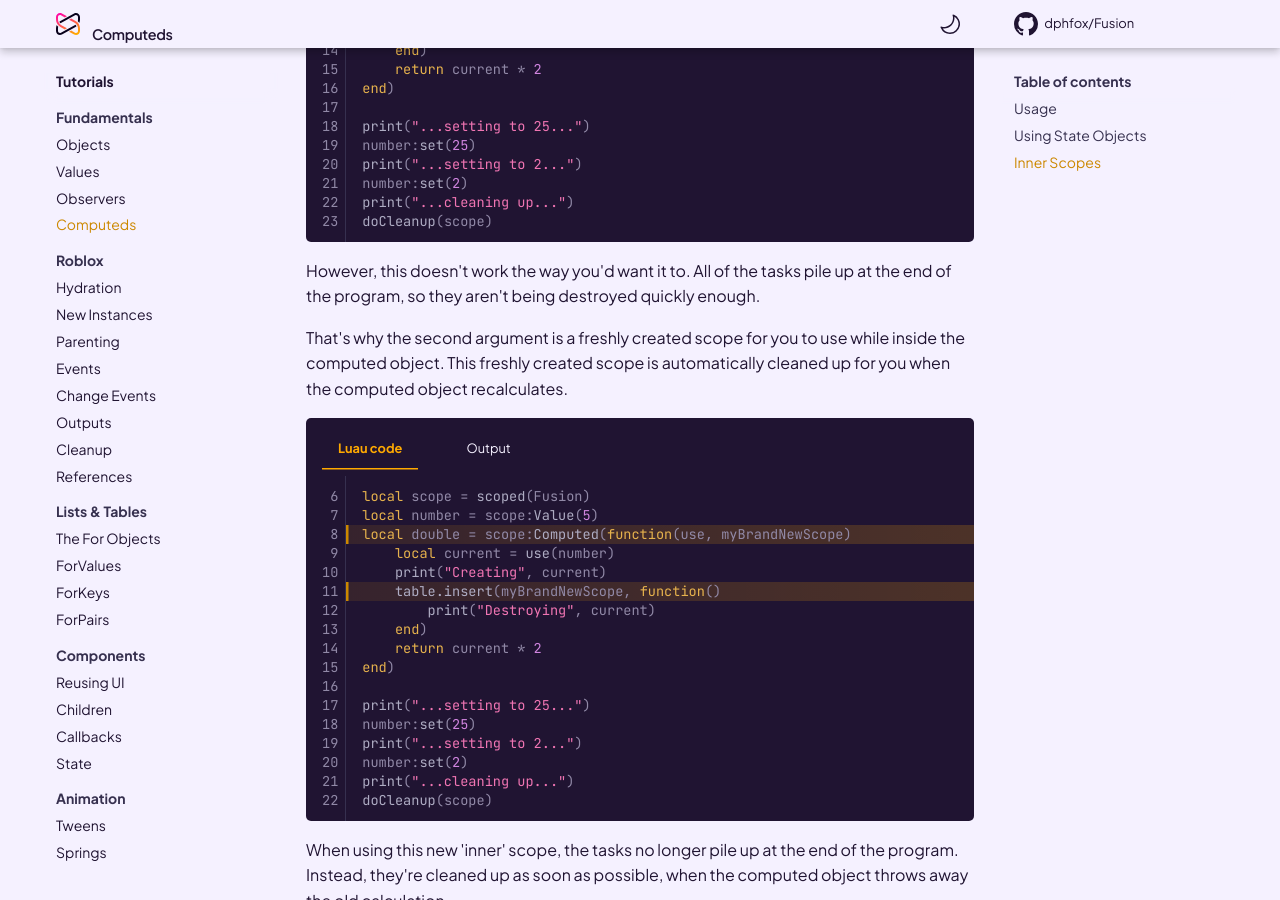
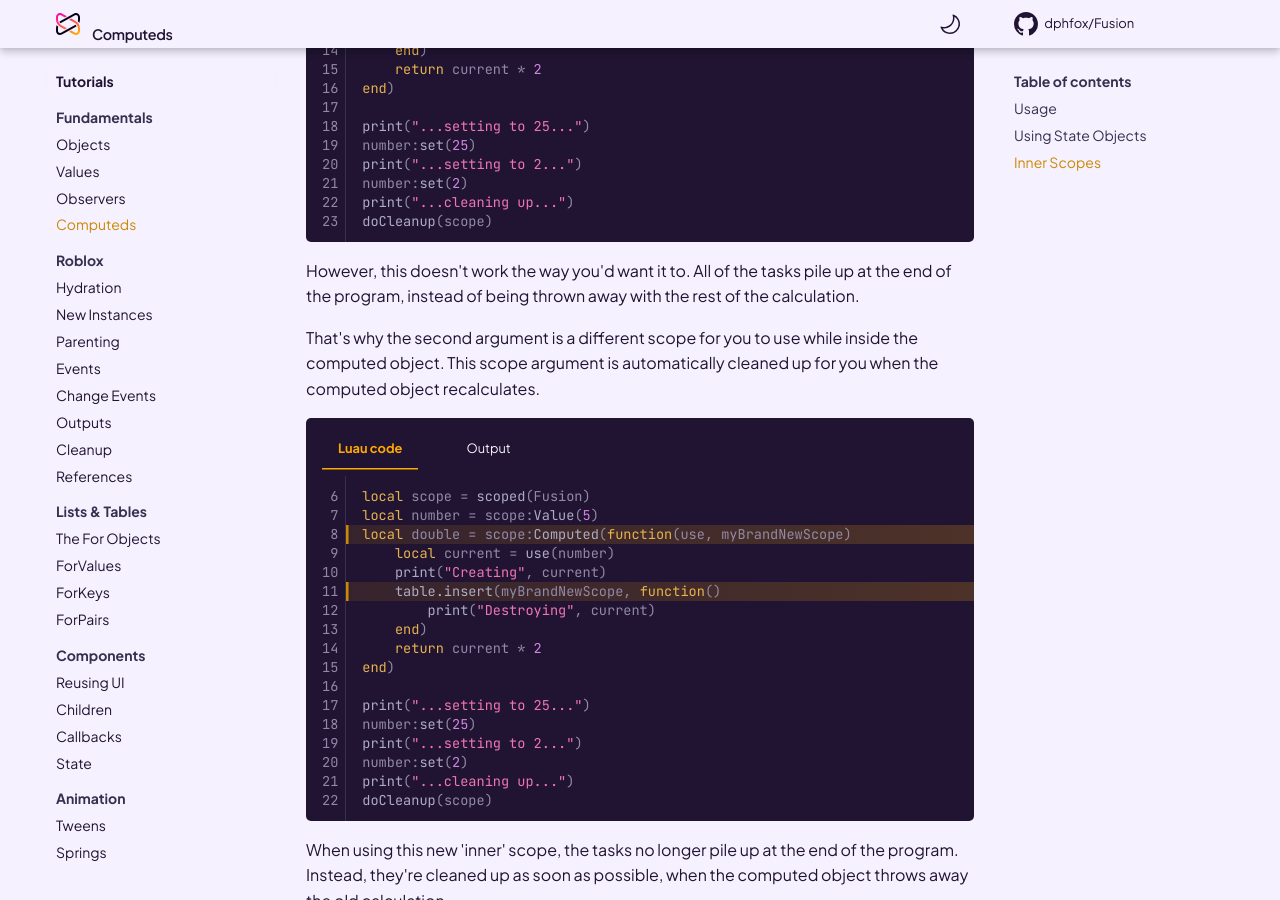
Before and after one commit to dphfox/Fusion, an MkDocs documentation site: the page built from docs/tutorials/fundamentals/computeds.md, in a window 1280 px wide and 900 px high, scrolled down 3226 px. Built offline with MkDocs 1.6.1 and Material for MkDocs 9.7.7, drawn with Linux system fonts in a browser that asks for light colours; comment, search, counter and statistics services are not loaded; the version menu is left out.

Commit message:
Clarity tweaks for COmputed tutorial

````diff
--- a/docs/tutorials/fundamentals/computeds.md
+++ b/docs/tutorials/fundamentals/computeds.md
@@ -173,7 +173,7 @@ add cleanup tasks.
 
 === "Output"
 
-	```Lua
+	```
 	Creating 5
 	...setting to 25...
 	Creating 25
@@ -186,11 +186,12 @@ add cleanup tasks.
 	```
 
 However, this doesn't work the way you'd want it to. All of the tasks pile up at
-the end of the program, so they aren't being destroyed quickly enough.
+the end of the program, instead of being thrown away with the rest of the
+calculation.
 
-That's why the second argument is a freshly created scope for you to use while
-inside the computed object. This freshly created scope is automatically cleaned
-up for you when the computed object recalculates.
+That's why the second argument is a different scope for you to use while inside
+the computed object. This scope argument is automatically cleaned up for you
+when the computed object recalculates.
 
 === "Luau code"
 
@@ -216,7 +217,7 @@ up for you when the computed object recalculates.
 
 === "Output"
 
-	```Lua
+	```
 	Creating 5
 	...setting to 25...
 	Creating 25
````
